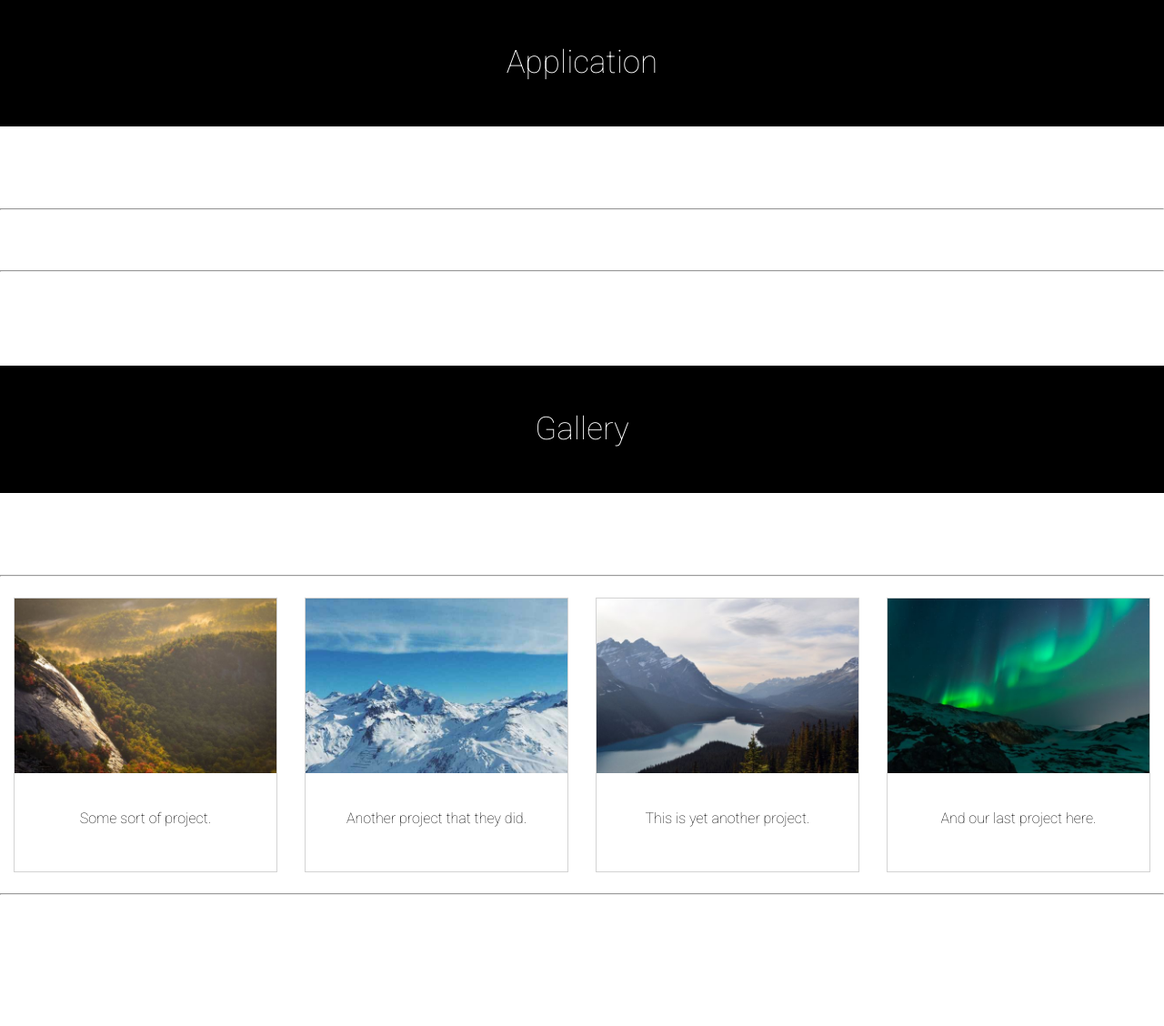
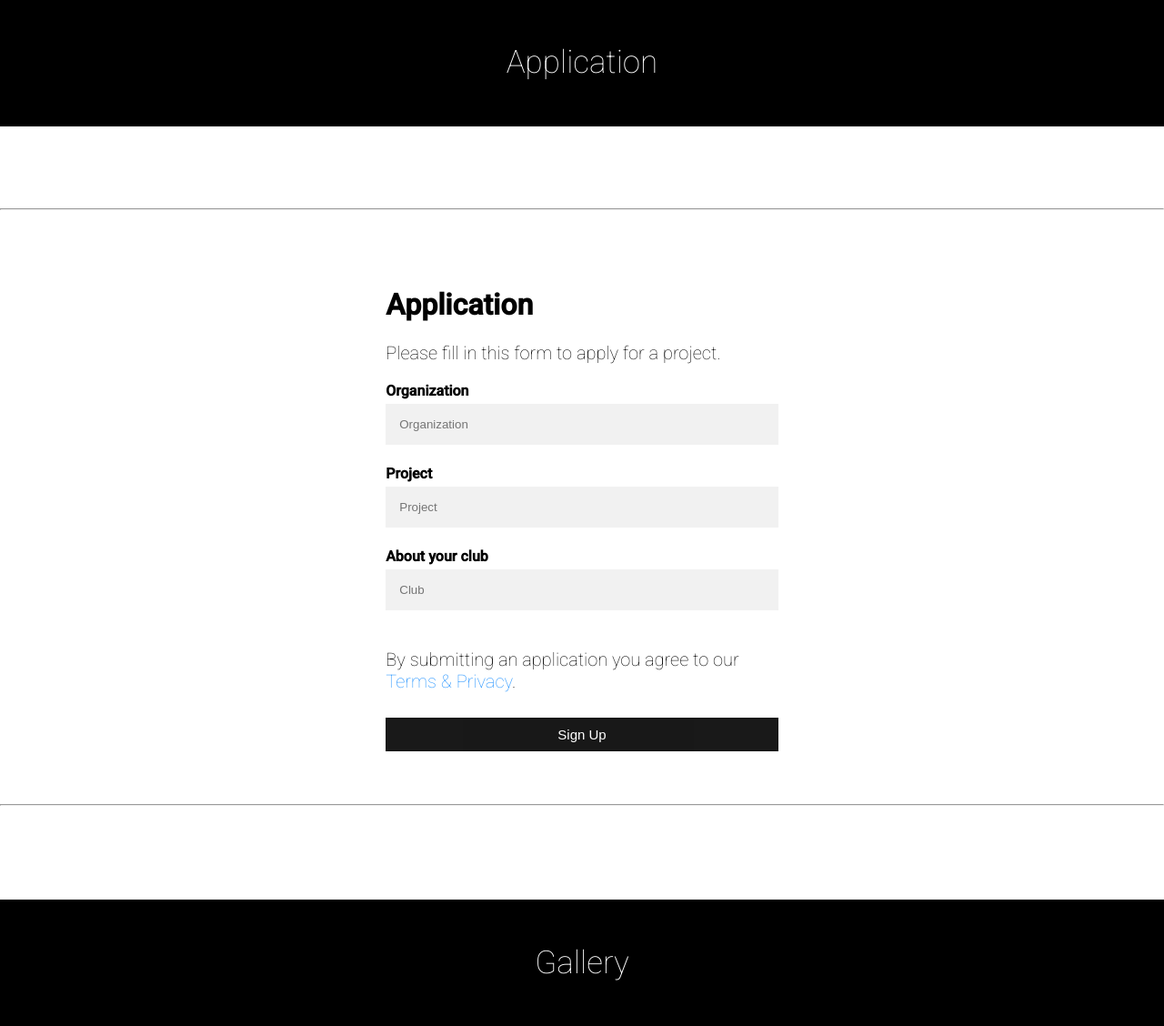
Before and after one commit to PyDever/ysh-server, a Node server app: page / in a window 1280 px wide. Shown: the part 2338-3466 px from the top of the page at 91% size. Before the commit the page ends 3322 px from the top, so only its background shows below. Run offline with Node 20, Linux system fonts and the light colour scheme; some libraries are stand-ins or nearby versions.

Commit message:
added form front-end code

```diff
--- a/public/styles/index.css
+++ b/public/styles/index.css
@@ -389,3 +389,87 @@ a {
 p {
   align-self: left;
 }
+
+
+
+
+/* Application form */
+
+/* Full-width input fields */
+input[type=text], input[type=password] {
+  width: 100%;
+  padding: 15px;
+  margin: 5px 0 22px 0;
+  display: inline-block;
+  border: none;
+  background: #f1f1f1;
+}
+
+input[type=text]:focus, input[type=password]:focus {
+  background-color: #ddd;
+  outline: none;
+}
+
+#application-hr {
+  border: 1px solid #f1f1f1;
+  margin-bottom: 25px;
+}
+
+/* Set a style for all buttons */
+.signupbtn {
+  background-color: darkgrey;
+  color: white;
+  padding: 14px 20px;
+  margin: 8px 0;
+  border: none;
+  cursor: pointer;
+  width: 100%;
+  opacity: 0.9;
+    color: white;
+  font-size: 15px;
+  font-weight: 400;
+  text-decoration: none;
+  background-color: black;
+  padding: 10px 20px;
+}
+
+.signupbtn:hover {
+  background: #117bff;
+  cursor: pointer;
+  transition: background 0.5s;
+}
+
+.signup {
+  float: center;
+}
+
+#application {
+  width: 50%;}
+
+.app {
+  display: flex;
+  justify-content: center;
+}
+
+
+
+/* Add padding to container elements */
+.application-container {
+  padding: 16px;
+  border: 1px black;
+}
+
+/* Clear floats */ /*
+.clearfix::after {
+  content: "";
+  clear: both;
+  display: table;
+}
+*/
+
+/* Change styles for cancel button and signup button on extra small screens */
+@media screen and (max-width: 300px) {
+  .cancelbtn, .signupbtn {
+    width: 100%;
+  }
+}
--- a/views/index.ejs
+++ b/views/index.ejs
@@ -113,6 +113,32 @@
     <div class="main-two">
       <div class="container">
         <div class="overall2">
+
+          <!-- application form -->
+          <div class="app">
+          <form method="post" id="application">
+            <div class="application-container">
+              <h1>Application</h1>
+              <p>Please fill in this form to apply for a project.</p>
+
+              <label for="organization-name"><b>Organization</b></label>
+              <input type="text" placeholder="Organization" name="email" required>
+
+              <label for="project-desired"><b>Project</b></label>
+              <input type="text" placeholder="Project" name="psw" required>
+
+              <label for="more-about-you"><b>About your club</b></label>
+              <input type="text" placeholder="Club" name="psw-repeat" required>
+
+              <p>By submitting an application you agree to our <a href="#" style="color:dodgerblue">Terms & Privacy</a>.</p>
+
+              <div class="clearfix">
+                <button type="submit" class="signupbtn">Sign Up</button>
+              </div>
+            </div>
+          </form>
+        </div>
+
           <!--
           <div class="list-container" id="aboutus">
             <div id="aboutdiv">
@@ -142,8 +168,6 @@
               <p>and many generous individuals</p></div>
           </div>
         -->
-
-
         </div>
       </div>
     </div>
```
